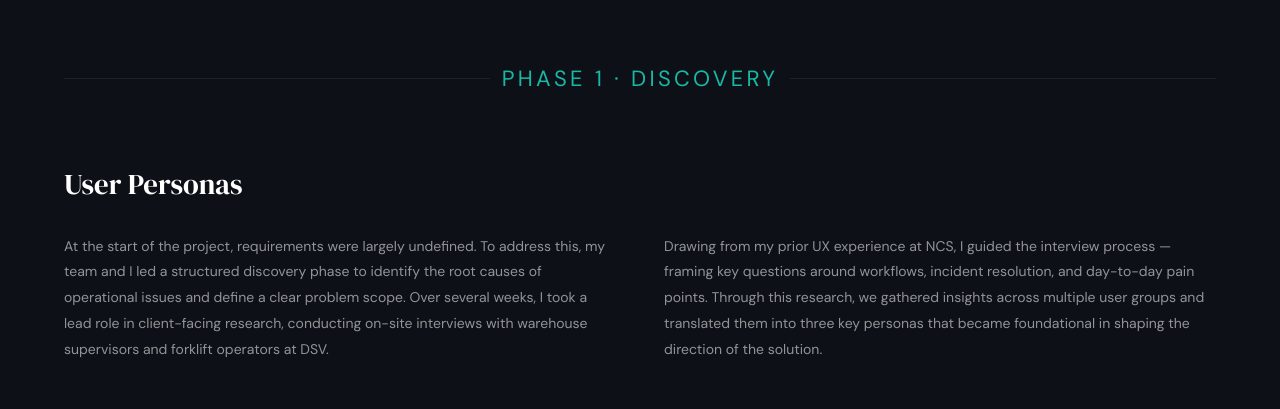
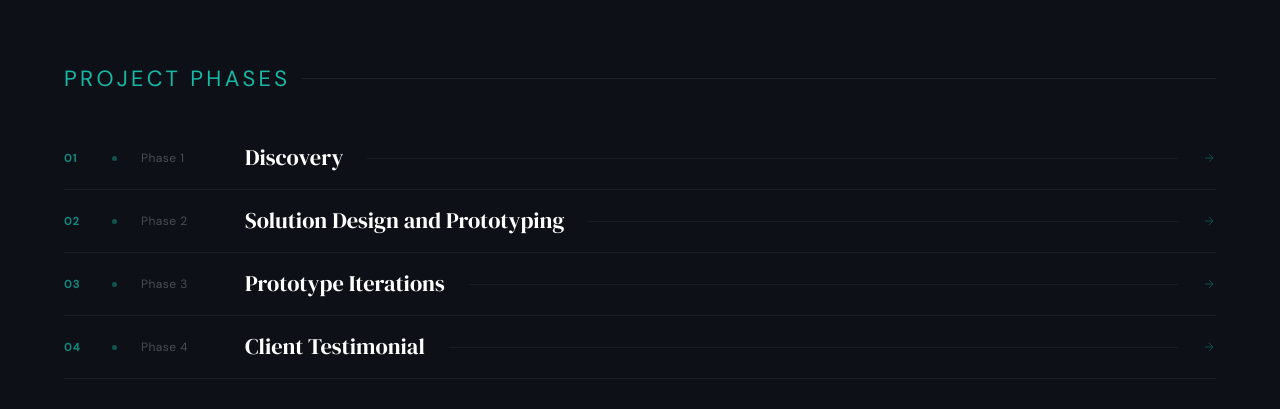
Before and after one commit to TejaVenket/my-portfolio, a Next.js app: page /projects/product-design in a window 1280 px wide. Shown: the part 1753-2162 px from the top of the page. Built offline with nearby package versions, Linux system fonts and the light colour scheme.

Commit message:
completed till phases sections

```diff
--- a/src/components/product-design/EnableID.js
+++ b/src/components/product-design/EnableID.js
@@ -1,6 +1,8 @@
 import Image from "next/image";
 import Hero from "../ui/EnableID/Hero";
 import About from "../ui/EnableID/About";
+import MyRole from "../ui/EnableID/MyRole";
+import PhasesContents from "../ui/ContentsPage";
 
 const meta = [
   { label: "Type", value: "Product Design" },
@@ -20,6 +22,8 @@ export default function EnableID({ accent, accentMuted, accentBorder }) {
         accentBorder={accentBorder}
       />
       <About accent={accent} />
+      <MyRole accent={accent} accentBorder={accentBorder} />
+      <PhasesContents accent={accent} />
     </>
   );
 }
--- a/src/components/product-design/SafeSight.js
+++ b/src/components/product-design/SafeSight.js
@@ -8,6 +8,7 @@ import CaseStudyIntro from "../ui/SafeSight/CaseStudyIntro";
 import Prototyping from "../ui/SafeSight/Prototyping";
 import Testimonials from "../ui/SafeSight/Testimonials";
 import Reflections from "../ui/SafeSight/Reflections";
+import PhasesContents from "../ui/ContentsPage";
 
 const personas = [
   {
@@ -246,7 +247,7 @@ export default function Safesight({ accent, accentMuted, accentBorder }) {
           <div style={{ flex: 1, height: "0.5px", background: "rgba(255,255,255,0.07)" }} />
         </div>
 
-        <div className="flex items-center" style={{ display: "grid", gridTemplateColumns: "1fr 1fr", gap: "3rem", alignItems: "start" }}>
+        <div className="flex items-center" style={{ display: "grid", gridTemplateColumns: "1fr 1fr", gap: "3rem", alignItems: "center" }}>
 
           {/* Left: contribution pills */}
           <div style={{ display: "flex", flexDirection: "column", gap: "10px" }}>
@@ -346,6 +347,20 @@ export default function Safesight({ accent, accentMuted, accentBorder }) {
             </div>
           ))}
         </div>
+
+      <div style={{ gridColumn: "1 / -1", marginTop: "4rem" }}>
+        <PhasesContents
+            accent= {accent}
+
+            phases={[
+              { number: "01", label: "Phase 1", title: "Discovery" },
+              { number: "02", label: "Phase 2", title: "Solution Design and Prototyping" },
+              { number: "03", label: "Phase 3", title: "Prototype Iterations" },
+              { number: "04", label: "Phase 4", title: "Client Testimonial" },
+            ]}
+          />
+      </div>
+
         {/* ============================================================
           PHASE SECTION 1 - Discovery Phase
           ============================================================ */}
--- /dev/null
+++ b/src/components/ui/ContentsPage.js
@@ -0,0 +1,138 @@
+"use client";
+
+import { useEffect, useRef, useState } from "react";
+
+// Default phases — override by passing a `phases` prop
+// Eg: how to use in a page:
+{/* <PhasesContents
+  accent="#7F77DD"
+  phases={[
+    { number: "01", label: "Phase 1", title: "Discovery & Research" },
+    { number: "02", label: "Phase 2", title: "Design Sprints" },
+    { number: "03", label: "Phase 3", title: "Build & Test" },
+  ]}
+/> */}
+
+const DEFAULT_PHASES = [
+  { number: "01", label: "Phase 1", title: "Problem Scoping" },
+  { number: "02", label: "Phase 2", title: "Solution Brainstorming" },
+  { number: "03", label: "Phase 3", title: "Prototyping" },
+  { number: "04", label: "Phase 4", title: "Final Deployed Prototype" },
+];
+
+export default function PhasesContents({ accent, phases = DEFAULT_PHASES }) {
+  const containerRef = useRef(null);
+  const [visible, setVisible] = useState(false);
+
+  useEffect(() => {
+    const observer = new IntersectionObserver(
+      ([entry]) => {
+        if (entry.isIntersecting) {
+          setVisible(true);
+          observer.disconnect(); // only trigger once
+        }
+      },
+      { threshold: 0.2 }
+    );
+    if (containerRef.current) observer.observe(containerRef.current);
+    return () => observer.disconnect();
+  }, []);
+
+  return (
+    <div ref={containerRef} style={{ gridColumn: "1 / -1", marginTop: "1rem", overflow: "hidden" }}>
+
+      {/* Section label */}
+      <div style={{ display: "flex", alignItems: "center", gap: "12px", marginBottom: "2rem" }}>
+        <p style={{
+            fontSize: "22px",
+            textTransform: "uppercase",
+            letterSpacing: "0.15em",
+            color: accent,
+            opacity: visible ? 1 : 0,
+            transform: visible ? "translateY(0)" : "translateY(8px)",
+            transition: "opacity 0.4s ease, transform 0.4s ease",
+        }}>
+            Project phases
+        </p>
+        <div style={{ flex: 1, height: "0.5px", background: "rgba(255,255,255,0.07)" }} />
+      </div>
+
+      {/* Phase rows */}
+      <div style={{ display: "flex", flexDirection: "column", gap: "0" }}>
+        {phases.map((phase, i) => (
+          <div
+            key={i}
+            style={{
+              display: "flex",
+              alignItems: "center",
+              gap: "1.5rem",
+              padding: "1.1rem 0",
+              borderBottom: "0.5px solid rgba(255,255,255,0.06)",
+              opacity: visible ? 1 : 0,
+              transform: visible ? "translateX(0)" : "translateX(-60px)",
+              transition: `opacity 2s ease ${i * 0.5}s, transform 0.5s cubic-bezier(0.22, 1, 0.36, 1) ${i * 0.5}s`,
+            }}
+          >
+            {/* Number */}
+            <span style={{
+              fontSize: "11px",
+              fontWeight: 600,
+              letterSpacing: "0.1em",
+              color: accent,
+              opacity: 0.7,
+              width: "24px",
+              flexShrink: 0,
+            }}>
+              {phase.number}
+            </span>
+
+            {/* Dot */}
+            <div style={{ width: "5px", height: "5px", borderRadius: "50%", background: accent, opacity: 0.4, flexShrink: 0 }} />
+
+            {/* Label */}
+            <span style={{ fontSize: "12px", color: "rgba(255,255,255,0.25)", letterSpacing: "0.04em", width: "80px", flexShrink: 0 }}>
+              {phase.label}
+            </span>
+
+            {/* Title */}
+            <span style={{
+              fontFamily: "'DM Serif Display', serif",
+              fontSize: "1.4rem",
+              fontWeight: 400,
+              color: "#fff",
+              lineHeight: 1.2,
+            }}>
+              {phase.title}
+            </span>
+
+            {/* Trailing line */}
+            <div style={{
+              flex: 1,
+              height: "0.5px",
+              background: "rgba(255,255,255,0.05)",
+              opacity: visible ? 1 : 0,
+              transition: `opacity 0.4s ease ${i * 0.12 + 0.3}s`,
+            }} />
+
+            {/* Phase arrow */}
+            <svg
+              width="14"
+              height="14"
+              viewBox="0 0 24 24"
+              fill="none"
+              stroke={accent}
+              strokeWidth="1.5"
+              style={{
+                opacity: visible ? 0.4 : 0,
+                transition: `opacity 0.4s ease ${i * 0.12 + 0.4}s`,
+                flexShrink: 0,
+              }}
+            >
+              <path d="M5 12h14M12 5l7 7-7 7" />
+            </svg>
+          </div>
+        ))}
+      </div>
+    </div>
+  );
+}
--- a/src/components/ui/EnableID/About.js
+++ b/src/components/ui/EnableID/About.js
@@ -95,7 +95,7 @@ export default function GebirahAbout({ accent }) {
               Gebirah
             </h2>
             <p style={{ fontSize: "13px", color: "rgba(255,255,255,0.3)", letterSpacing: "0.04em", margin: 0 }}>
-              Humanitarian technology for communities in crisis
+              Humanitarian Aid
             </p>
           </div>
 
--- a/src/components/ui/EnableID/Hero.js
+++ b/src/components/ui/EnableID/Hero.js
@@ -103,10 +103,20 @@ export default function EnableID({ accent, accentMuted, accentBorder }) {
       </div>
 
       {/* Right: Image */}
-      <div style={{ borderRadius: "16px", overflow: "hidden", border: `0.5px solid ${accentBorder}`, background: accentMuted, aspectRatio: "4/3", display: "flex", alignItems: "center", justifyContent: "center", position: "relative" }}>
+      <div style={{ borderRadius: "16px", aspectRatio: "4/3", display: "flex", alignItems: "center", justifyContent: "center", position: "relative" }}>
         {/* Swap null for your image path e.g. "/images/enableid.jpg" */}
-        {null ? (
-          <Image src="/images/enableid.jpg" alt="EnableID" fill style={{ objectFit: "cover" }} />
+        {true ? (
+          <Image
+          src="/images/EnableID/EnableID1.png"
+          alt="EnableID"
+          fill
+          style={{
+            objectFit: "cover",
+            transition: "transform 0.5s cubic-bezier(0.4, 0, 0.2, 1)"
+          }}
+          onMouseEnter={e => e.currentTarget.style.transform = "scale(1.05)"}
+          onMouseLeave={e => e.currentTarget.style.transform = "scale(1)"}
+          />
         ) : (
           <p style={{ fontSize: "12px", color: "rgba(255,255,255,0.2)" }}>EnableID Mobile App</p>
         )}
--- /dev/null
+++ b/src/components/ui/EnableID/MyRole.js
@@ -0,0 +1,71 @@
+"use client";
+
+export default function MyRole({ accent, accentBorder }) {
+    return (
+      <div style={{ gridColumn: "1 / -1", marginTop: "1rem" }}>
+
+        {/* Section label */}
+        <div style={{ display: "flex", alignItems: "center", gap: "12px", marginBottom: "2rem" }}>
+          <p style={{ fontSize: "22px", textTransform: "uppercase", letterSpacing: "0.15em", color: accent, whiteSpace: "nowrap" }}>
+            My Role
+          </p>
+          <div style={{ flex: 1, height: "0.5px", background: "rgba(255,255,255,0.07)" }} />
+        </div>
+
+        <div className="flex items-center" style={{ display: "grid", gridTemplateColumns: "1fr 1fr", gap: "3rem", alignItems: "center" }}>
+
+          {/* Left: contribution pills */}
+          <div style={{ display: "flex", flexDirection: "column", gap: "10px" }}>
+            {[
+              { area: "Problem Framing and Solution Brainstorming", detail: "Stakeholder research & solution scoping" },
+              { area: "Frontend Development", detail: "UI design & iterative prototyping" },
+              { area: "Computer Vision", detail: "Rule sets for violation detection" },
+              { area: "Deployment", detail: "End-to-end production rollout" },
+            ].map((item) => (
+              <div
+                key={item.area}
+                style={{
+                  display: "flex",
+                  alignItems: "center",
+                  justifyContent: "space-between",
+                  background: "rgba(255,255,255,0.03)",
+                  border: `0.5px solid ${accentBorder}`,
+                  borderRadius: "10px",
+                  padding: "0.75rem 1rem",
+                  gap: "1rem",
+                }}
+              >
+                <div style={{ display: "flex", alignItems: "center", gap: "10px" }}>
+                  <div style={{ width: "6px", height: "6px", borderRadius: "50%", background: accent, flexShrink: 0 }} />
+                  <span style={{ fontSize: "13px", fontWeight: 500, color: "rgba(255,255,255,0.85)" }}>{item.area}</span>
+                </div>
+                <span style={{ fontSize: "11px", color: "rgba(255,255,255,0.3)", textAlign: "right" }}>{item.detail}</span>
+              </div>
+            ))}
+          </div>
+          {/* Right: paragraphs */}
+          <div style={{ display: "flex", flexDirection: "column", gap: "1.1rem" }}>
+            <p style={{ fontSize: "14px", color: "rgba(255,255,255,0.55)", lineHeight: 1.85 }}>
+              I played a key role in shaping both the product design and frontend development of
+              SafeSight. Throughout the project, I led much of the client communication process—from
+              early-stage discovery sessions focused on understanding operational pain points and
+              defining the project scope, to bi-weekly sprint reviews where we updated stakeholders
+              on development progress and gathered iterative feedback.
+            </p>
+            <p style={{ fontSize: "14px", color: "rgba(255,255,255,0.55)", lineHeight: 1.85 }}>
+              On the design side, I was responsible for the UI/UX direction of the platform, creating
+              both the low-fidelity and mid-fidelity prototypes in Figma. As the project evolved, I
+              also took the lead in coordinating the transition into high-fidelity prototyping, working
+              closely with my teammates to ensure consistency across the overall user experience.
+            </p>
+            <p style={{ fontSize: "14px", color: "rgba(255,255,255,0.55)", lineHeight: 1.85 }}>
+              Beyond design, I developed the frontend of the application using React, translating the
+              design system into a functional and interactive product. This end-to-end involvement
+              allowed me to bridge user needs, interface design, and implementation—ensuring that the
+              final system was both intuitive and aligned with real operational workflows.
+            </p>
+          </div>
+        </div>
+      </div>
+    );
+}
```
Also changed, not shown: public/images/EnableID/EnableID.png (added), public/images/EnableID/EnableID1.png (added).
